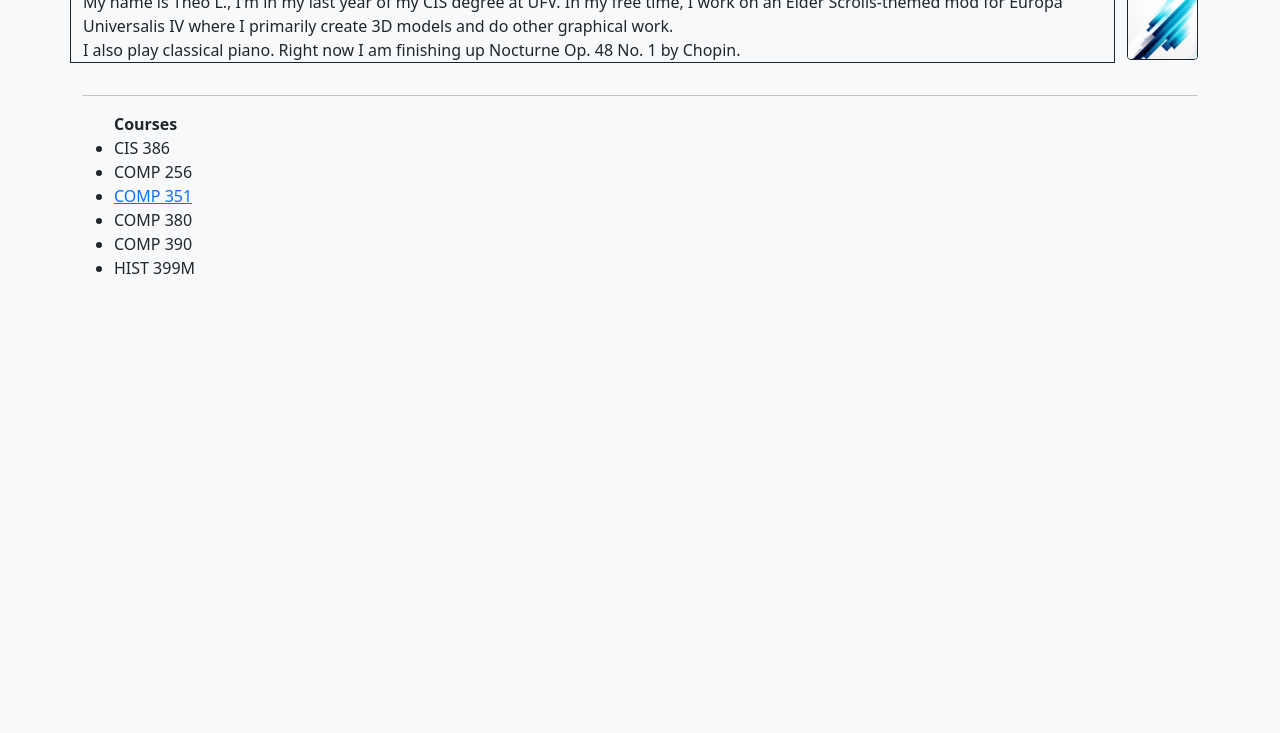
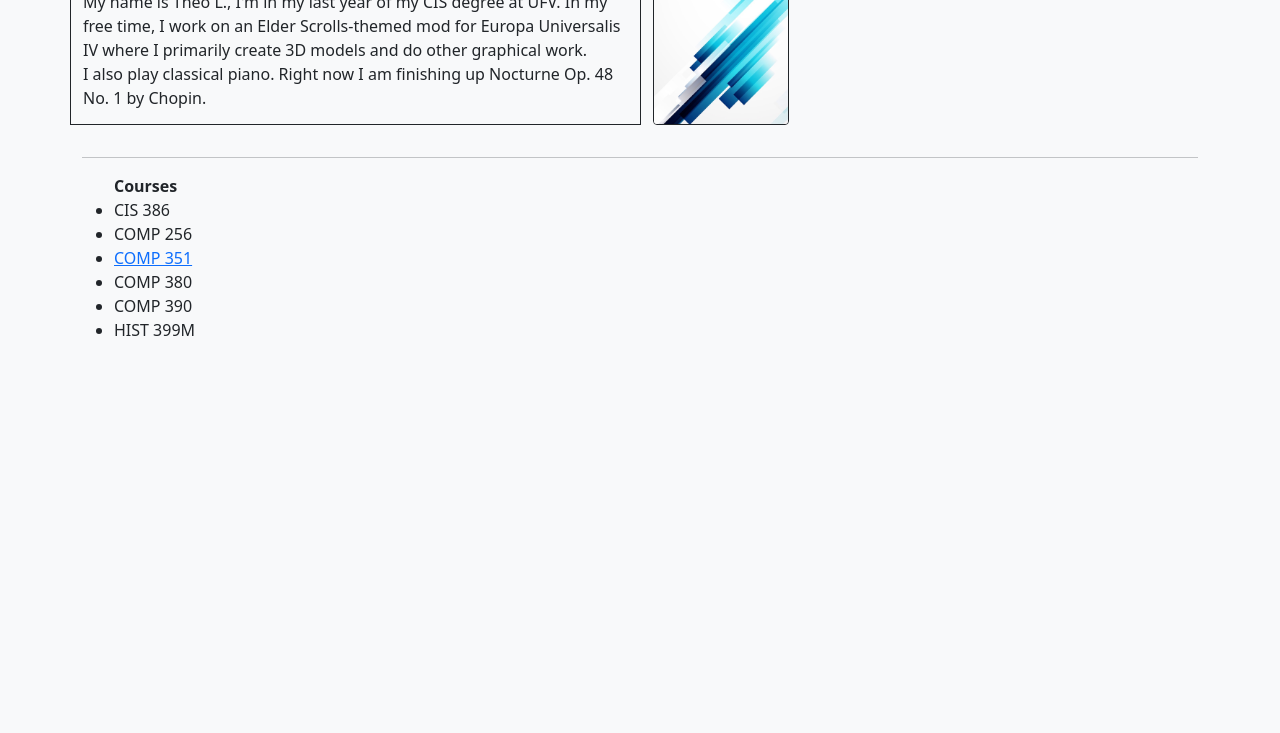
Before and after one commit to theolaa/comp-351-website, a website: page express/index.html in a window 1280 px wide. Shown: the part 67-800 px from the top of the page. Drawn offline with nearby package versions, Linux system fonts and the light colour scheme.

Commit message:
Update index.html

```diff
--- a/express/index.html
+++ b/express/index.html
@@ -14,7 +14,7 @@
                     In my free time, I work on an Elder Scrolls-themed mod for Europa Universalis IV where I primarily create 3D models and do other graphical work.<br>
                     I also play classical piano. Right now I am finishing up Nocturne Op. 48 No. 1 by Chopin.
                 </p>
-                <p class="col-1"><img src="img/profilepic.jpg" alt="Profile Pic" class="rounded w-25 border border-dark w-100"></p>
+                <p class="col-xl"><img src="img/profilepic.jpg" alt="Profile Pic" class="rounded w-25 border border-dark"></p>
             </div>
             <hr>
             <ul class="">
```
